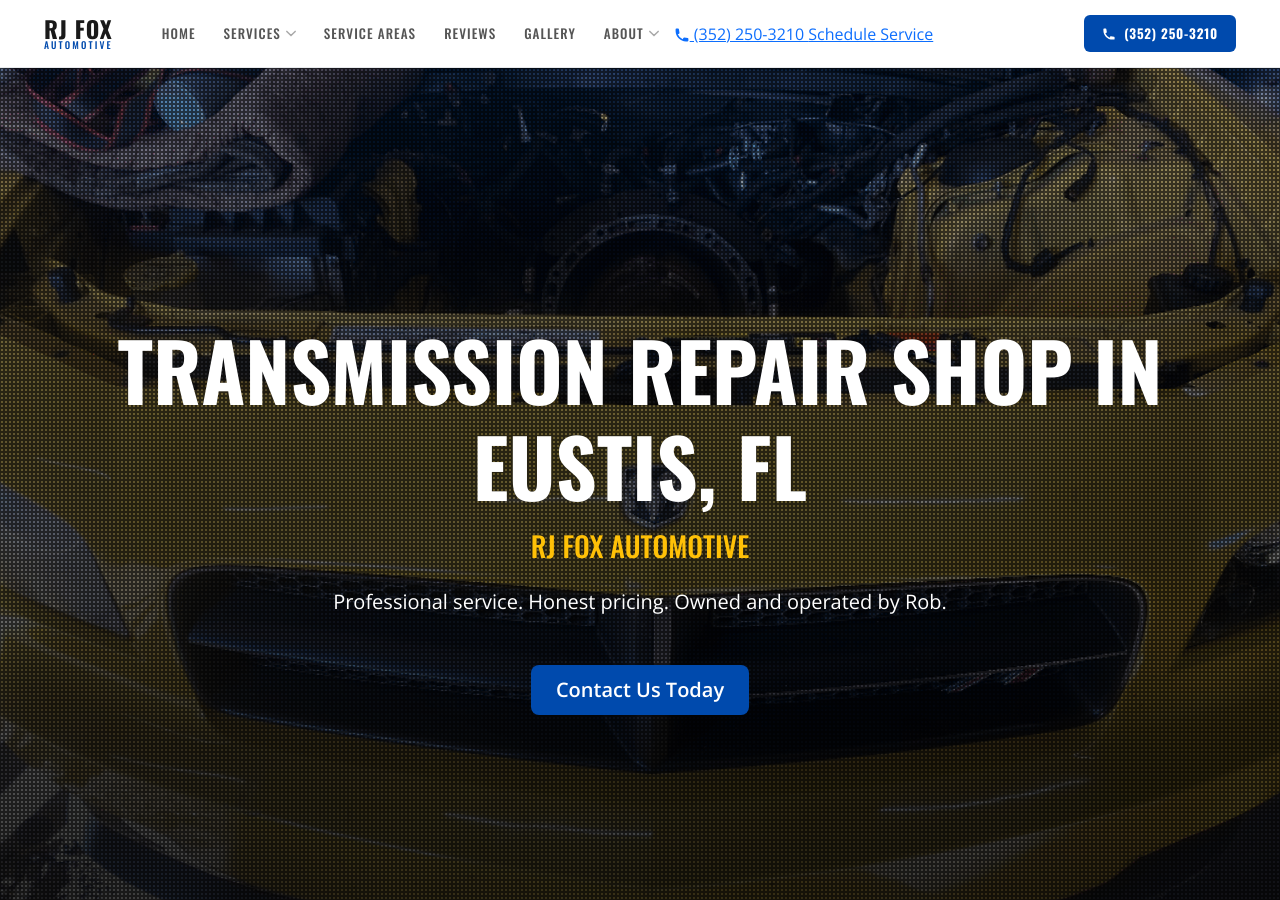
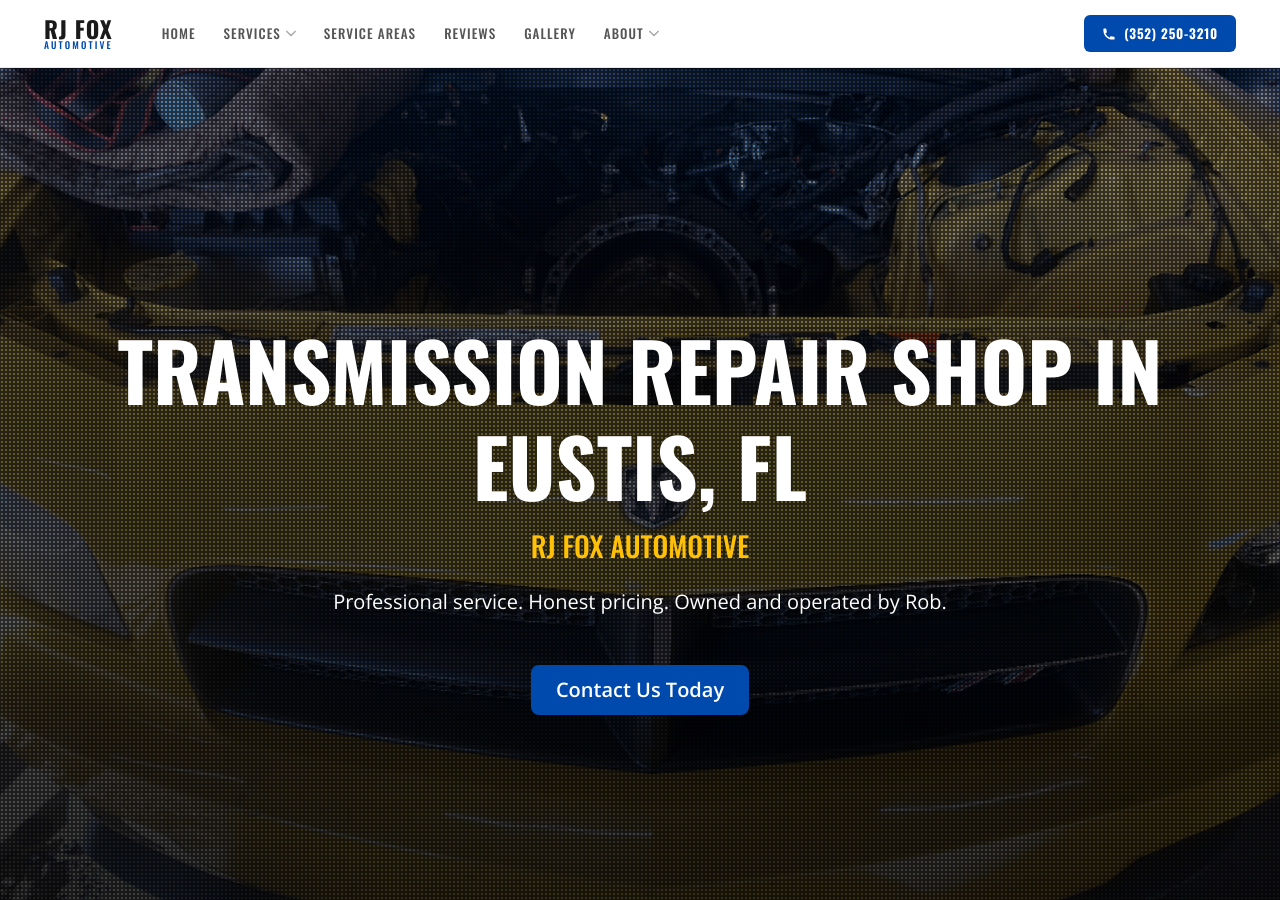
Before and after one commit to JamesBrownR/RJ-Fox-Automotive, a Jekyll site: the page built from index.html, in a window 1280 px wide and 900 px high. Built offline with Jekyll 4.4.1, drawn with Linux system fonts in a browser that asks for light colours.

Commit message:
Update nav.html

```diff
--- a/_includes/nav.html
+++ b/_includes/nav.html
@@ -563,7 +563,7 @@
 }
 
     @media (min-width: 1000px) {
-  .rjf-mobile-sub {
+  .rjf-mobile-sub, .rjf-mobile-cta  {
         display: none;
 
     }
```
